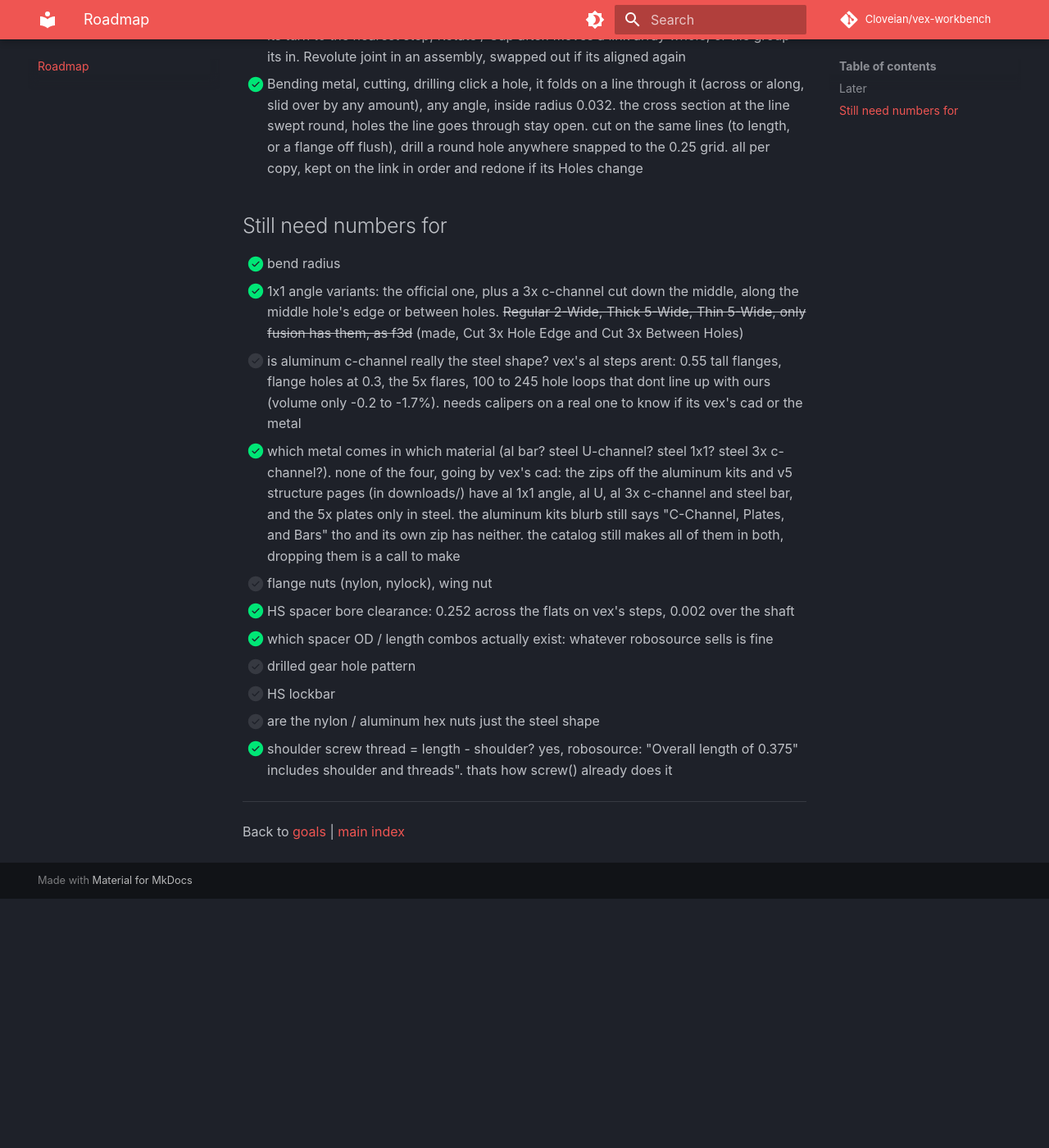
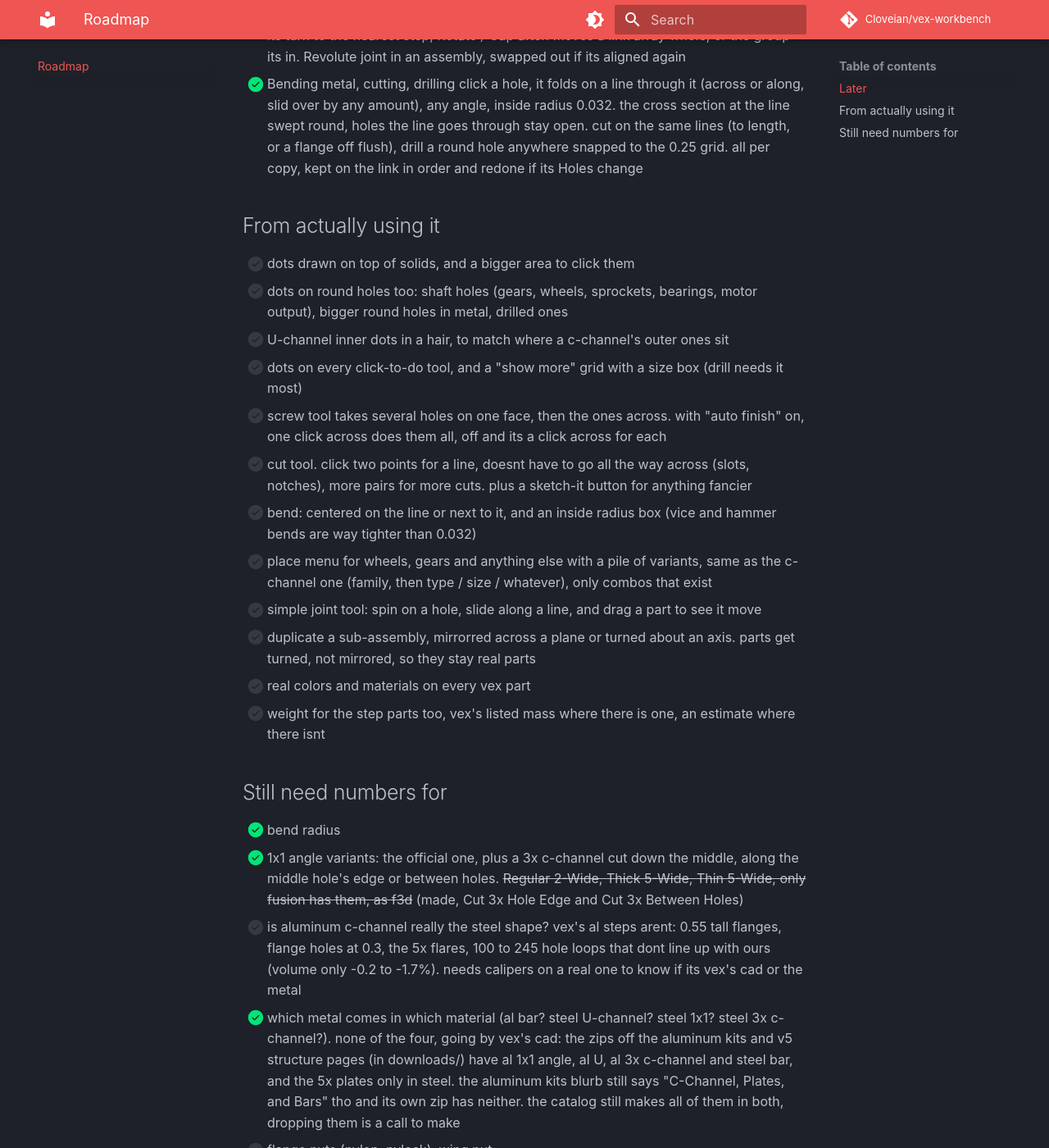
Before and after one commit to Cloveian/vex-workbench, an MkDocs documentation site: the page built from docs/roadmap.md, in a window 1280 px wide and 1400 px high, scrolled down 1177 px. Shown: the whole window at 82% size. Built offline with MkDocs 1.6.1 and Material for MkDocs 9.7.7, drawn with Linux system fonts in a browser that asks for light colours; comment, search, counter and statistics services are not loaded; before the commit the page ends 2273 px from its top, so only the background shows below that.

Commit message:
new week, roadmap gets the list from actually using it

```diff
--- a/docs/roadmap.md
+++ b/docs/roadmap.md
@@ -22,6 +22,20 @@ in build order, each one is something i can open and poke at
 - [x] Bending metal, cutting, drilling
 	click a hole, it folds on a line through it (across or along, slid over by any amount), any angle, inside radius 0.032. the cross section at the line swept round, holes the line goes through stay open. cut on the same lines (to length, or a flange off flush), drill a round hole anywhere snapped to the 0.25 grid. all per copy, kept on the link in order and redone if its Holes change
 
+## From actually using it
+- [ ] dots drawn on top of solids, and a bigger area to click them
+- [ ] dots on round holes too: shaft holes (gears, wheels, sprockets, bearings, motor output), bigger round holes in metal, drilled ones
+- [ ] U-channel inner dots in a hair, to match where a c-channel's outer ones sit
+- [ ] dots on every click-to-do tool, and a "show more" grid with a size box (drill needs it most)
+- [ ] screw tool takes several holes on one face, then the ones across. with "auto finish" on, one click across does them all, off and its a click across for each
+- [ ] cut tool. click two points for a line, doesnt have to go all the way across (slots, notches), more pairs for more cuts. plus a sketch-it button for anything fancier
+- [ ] bend: centered on the line or next to it, and an inside radius box (vice and hammer bends are way tighter than 0.032)
+- [ ] place menu for wheels, gears and anything else with a pile of variants, same as the c-channel one (family, then type / size / whatever), only combos that exist
+- [ ] simple joint tool: spin on a hole, slide along a line, and drag a part to see it move
+- [ ] duplicate a sub-assembly, mirrorred across a plane or turned about an axis. parts get turned, not mirrored, so they stay real parts
+- [ ] real colors and materials on every vex part
+- [ ] weight for the step parts too, vex's listed mass where there is one, an estimate where there isnt
+
 ## Still need numbers for
 - [x] bend radius
 - [x] 1x1 angle variants: the official one, plus a 3x c-channel cut down the middle, along the middle hole's edge or between holes. ~~Regular 2-Wide, Thick 5-Wide, Thin 5-Wide, only fusion has them, as f3d~~ (made, Cut 3x Hole Edge and Cut 3x Between Holes)
```
